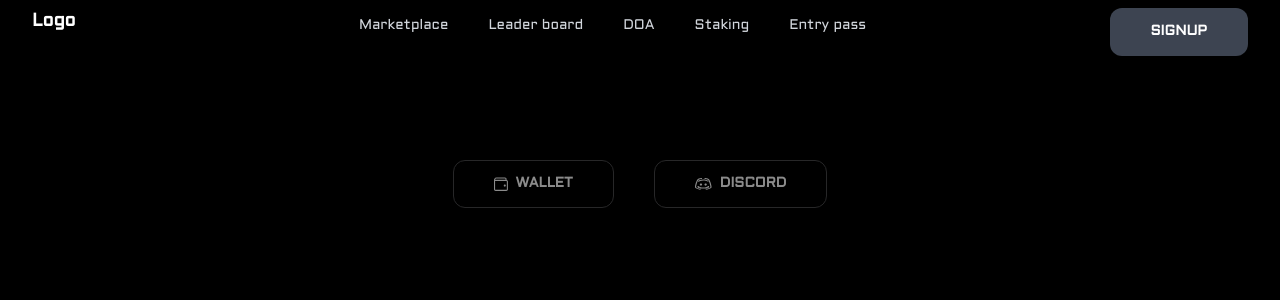
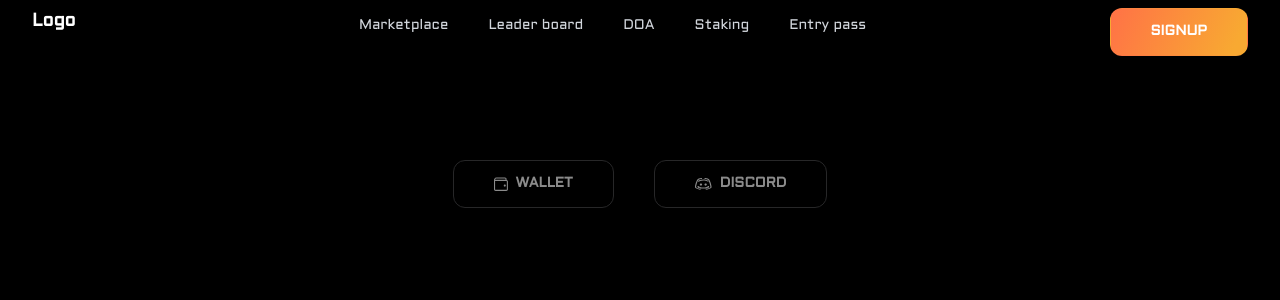
Before and after one commit to Praful2511/artyfact-rough, a Next.js app: page / in a window 1280 px wide. Shown: the top 300 px of the page. Built offline with nearby package versions, Linux system fonts and the light colour scheme.

Commit message:
Fix primary button

```diff
--- a/src/components/avatarDropdown.js
+++ b/src/components/avatarDropdown.js
@@ -90,7 +90,7 @@ const AvatarDropdown = () => {
               setLoggedIn(true);
             }}
           >
-            <ButtonPrimary className="!border"><span className="!text-white"> SIGNUP</span></ButtonPrimary>
+            <ButtonPrimary className={'primaryBg'}><span className="!text-white"> SIGNUP</span></ButtonPrimary>
           </div>
         </Link>
       )}
```
